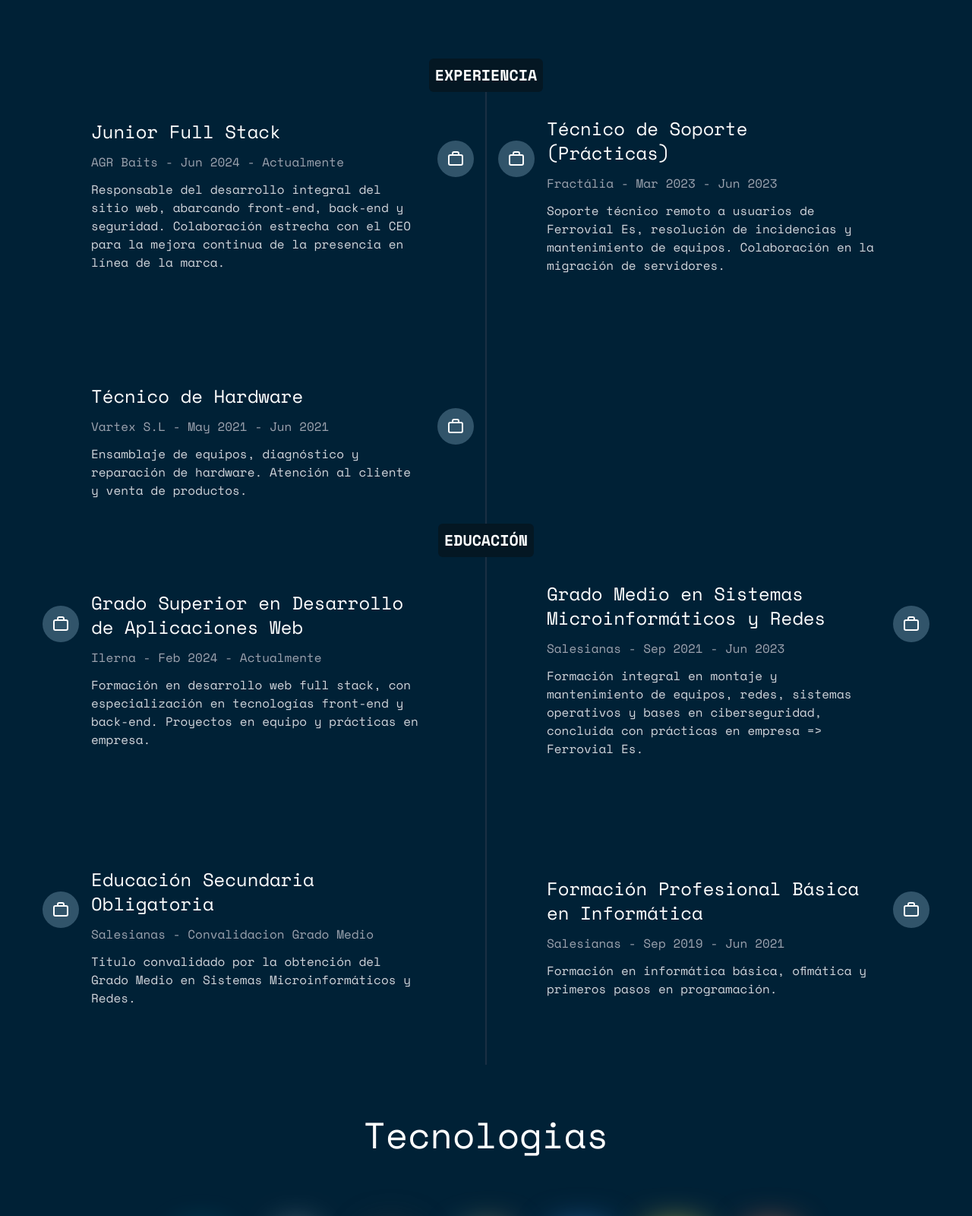
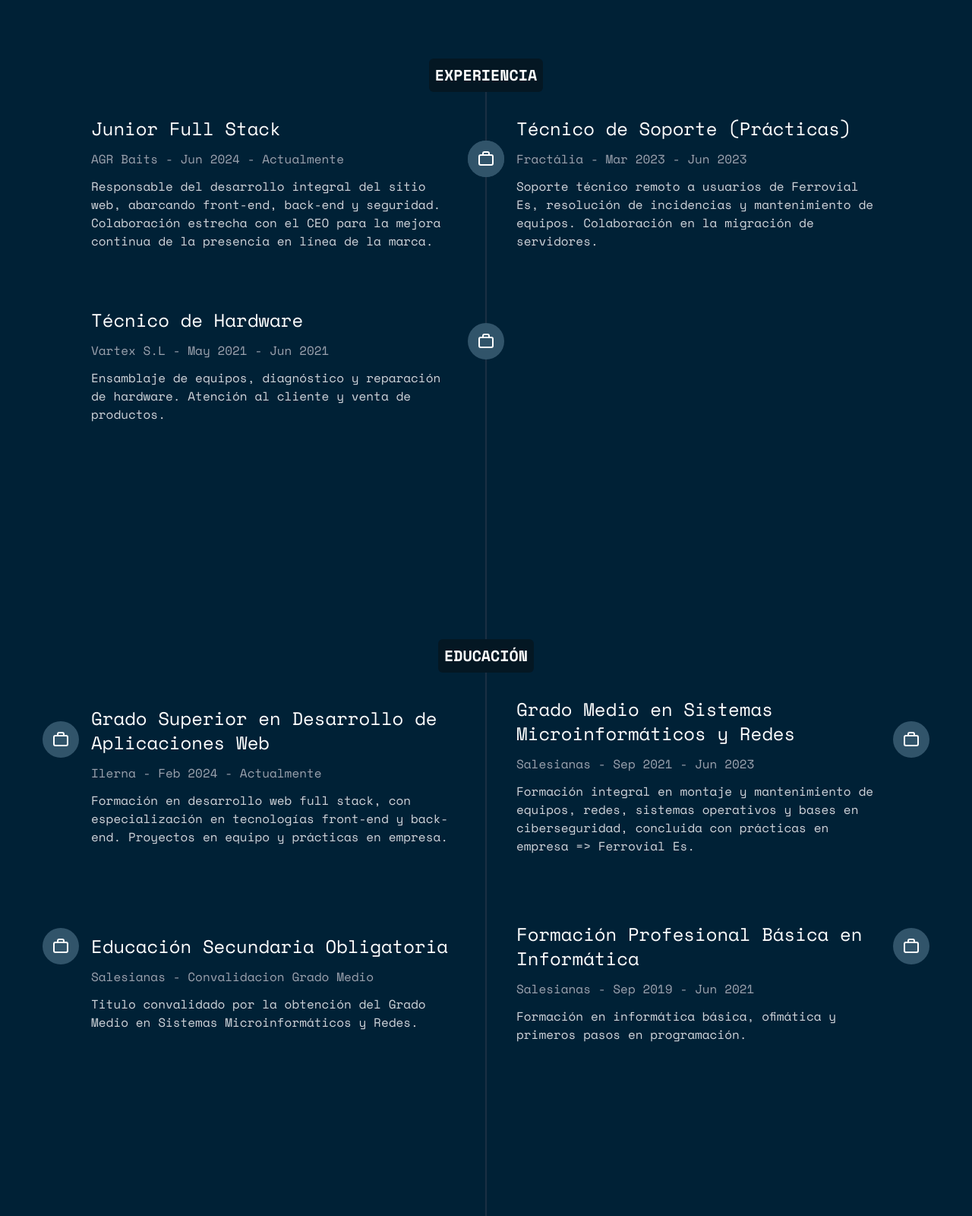
Before and after one commit to DvzZDev/DvzZ-Portfolio-V2, an Astro site: page / in a window 1280 px wide. Shown: the part 1600-3200 px from the top of the page at 76% size. Built offline with nearby package versions, Linux system fonts and the light colour scheme; Astro itself is replaced by a stand-in of ours.

Commit message:
Revert "Refactor styles"
This reverts commit 6fa21c597e20dcc9b487807cb179c7a1db03bcb9.

```diff
--- a/src/components/Experience.astro
+++ b/src/components/Experience.astro
@@ -16,7 +16,7 @@
 		>
 		</div>
 
-		<div class="grid grid-cols-1 gap-10 sm:grid-cols-2 sm:gap-20">
+		<div class="flex w-full grid-cols-2 flex-col sm:grid sm:grid-rows-3">
 			<CardExp
 				puesto="Junior Full Stack"
 				detalles="AGR Baits - Jun 2024 - Actualmente"
@@ -24,6 +24,7 @@
 				posicion="1"
 				align="right"
 				row="1"
+				icon=""
 			/>
 			<CardExp
 				puesto="Técnico de Soporte (Prácticas)"
@@ -32,6 +33,7 @@
 				posicion="2"
 				align="left"
 				row="2"
+				icon="0"
 			/>
 			<CardExp
 				puesto="Técnico de Hardware"
@@ -42,14 +44,12 @@
 				row="3"
 			/>
 		</div>
-
 		<h4
 			class="z-10 w-fit rounded-md bg-[#041723] p-2 font-spacemonobold text-xl sm:m-auto"
 		>
 			EDUCACIÓN
 		</h4>
-
-		<div class="grid grid-cols-1 gap-10 sm:grid-cols-2 sm:gap-20">
+		<div class="flex w-full grid-cols-2 flex-col sm:grid sm:grid-rows-4">
 			<CardExp
 				puesto="Grado Superior en Desarrollo de Aplicaciones Web"
 				detalles="Ilerna - Feb 2024 - Actualmente"
```
